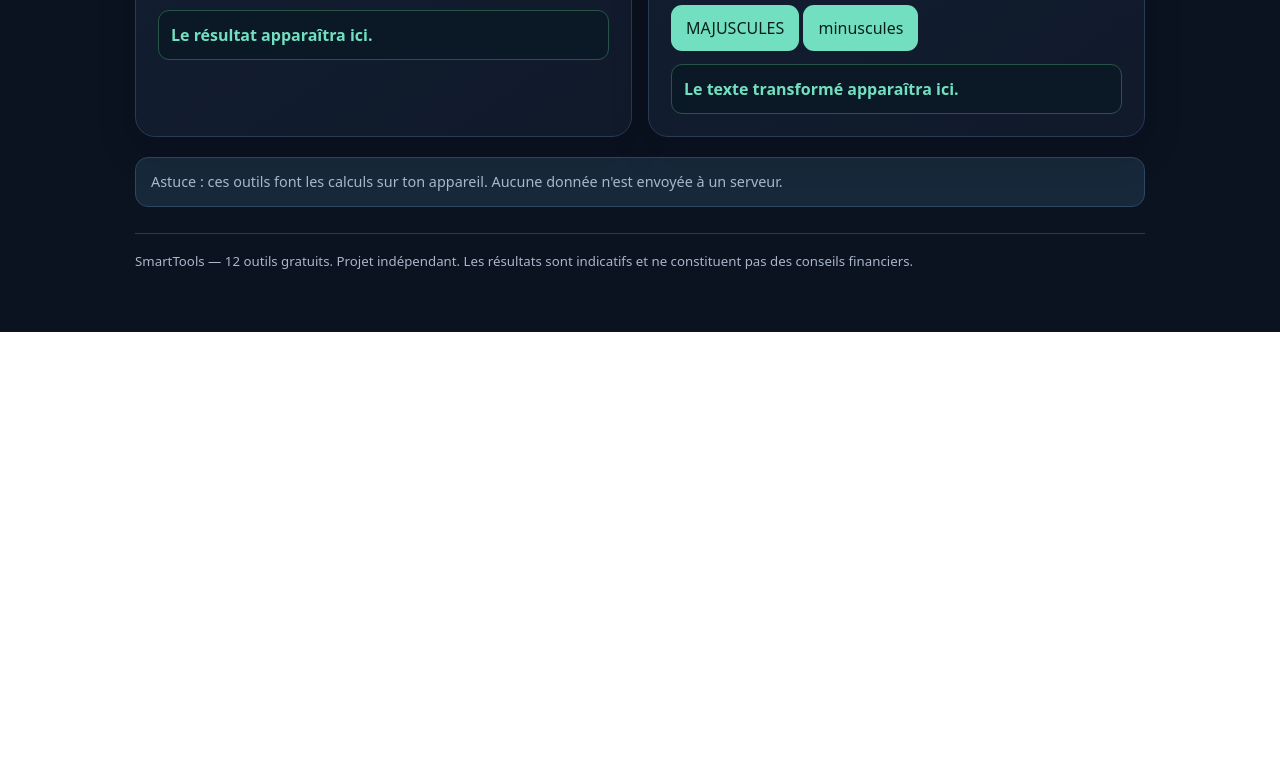
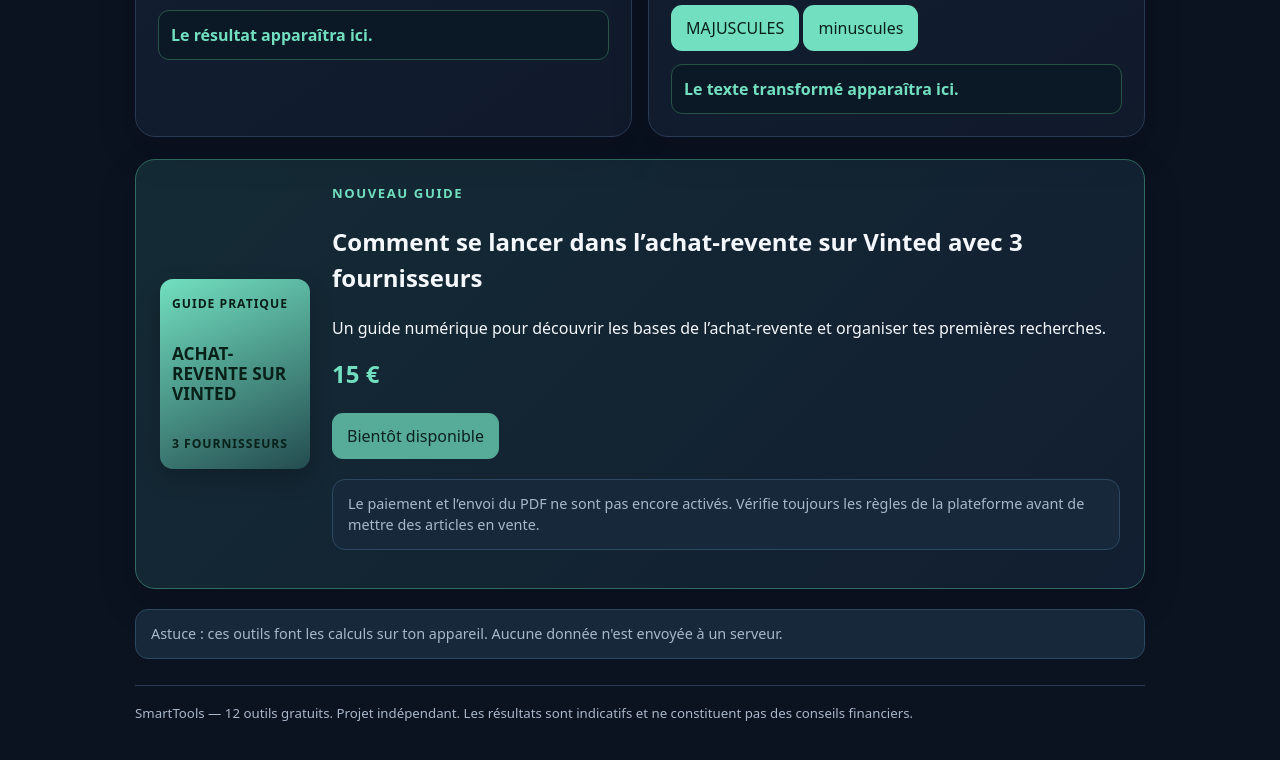
Before and after one commit to adil946/smarttools, a plain HTML site: page index.html in a window 1280 px wide. Shown: the part 2772-3532 px from the top of the page. Before the commit the page ends 3104 px from the top, so only its background shows below. Drawn offline with Linux system fonts and the light colour scheme.

Commit message:
Add files via upload

```diff
--- a/index.html
+++ b/index.html
@@ -27,6 +27,15 @@
     .footer{margin-top:26px;color:var(--muted);font-size:.83rem;border-top:1px solid var(--line);padding-top:18px}
     .note{background:#16283a;border:1px solid #2d4861;padding:13px 15px;border-radius:13px;color:var(--muted);font-size:.9rem;margin-top:20px}
     @media(max-width:700px){.grid{grid-template-columns:1fr}.hero{padding-top:42px}.fields{grid-template-columns:1fr}.wrap{padding-left:15px;padding-right:15px}}
+    .product-card{margin-top:22px;padding:24px;border:1px solid #326b61;border-radius:20px;background:linear-gradient(135deg,#142b35,#121e31);box-shadow:0 15px 40px #0002}
+    .product-layout{display:grid;grid-template-columns:150px 1fr;gap:22px;align-items:center}
+    .product-cover{min-height:190px;border-radius:13px;padding:16px 12px;display:flex;flex-direction:column;justify-content:space-between;background:linear-gradient(155deg,#72e0c0,#244c50);color:#092019;box-shadow:0 10px 25px #0003}
+    .product-cover strong{font-size:1.08rem;line-height:1.15}
+    .product-cover span{font-size:.76rem;font-weight:700;letter-spacing:.08em;text-transform:uppercase}
+    .product-price{font-size:1.5rem;font-weight:800;color:var(--accent);margin:8px 0}
+    .soon-button{opacity:.72;cursor:not-allowed}
+    @media(max-width:520px){.product-layout{grid-template-columns:1fr}.product-cover{max-width:180px;min-height:170px}}
+
   </style>
 </head>
 <body>
@@ -155,6 +164,27 @@
       </article>
     </section>
 
+
+    <section class="product-card" aria-labelledby="guide-title">
+      <div class="product-layout">
+        <div class="product-cover" aria-label="Visuel de couverture du guide">
+          <span>Guide pratique</span>
+          <strong>ACHAT-
+REVENTE
+SUR VINTED</strong>
+          <span>3 fournisseurs</span>
+        </div>
+        <div>
+          <div class="eyebrow">Nouveau guide</div>
+          <h2 id="guide-title">Comment se lancer dans l’achat-revente sur Vinted avec 3 fournisseurs</h2>
+          <p>Un guide numérique pour découvrir les bases de l’achat-revente et organiser tes premières recherches.</p>
+          <div class="product-price">15 €</div>
+          <button class="soon-button" type="button" disabled aria-disabled="true">Bientôt disponible</button>
+          <p class="note">Le paiement et l’envoi du PDF ne sont pas encore activés. Vérifie toujours les règles de la plateforme avant de mettre des articles en vente.</p>
+        </div>
+      </div>
+    </section>
+
     <div class="note">Astuce : ces outils font les calculs sur ton appareil. Aucune donnée n'est envoyée à un serveur.</div>
   </main>
   <footer class="footer">SmartTools — 12 outils gratuits. Projet indépendant. Les résultats sont indicatifs et ne constituent pas des conseils financiers.</footer>
```
